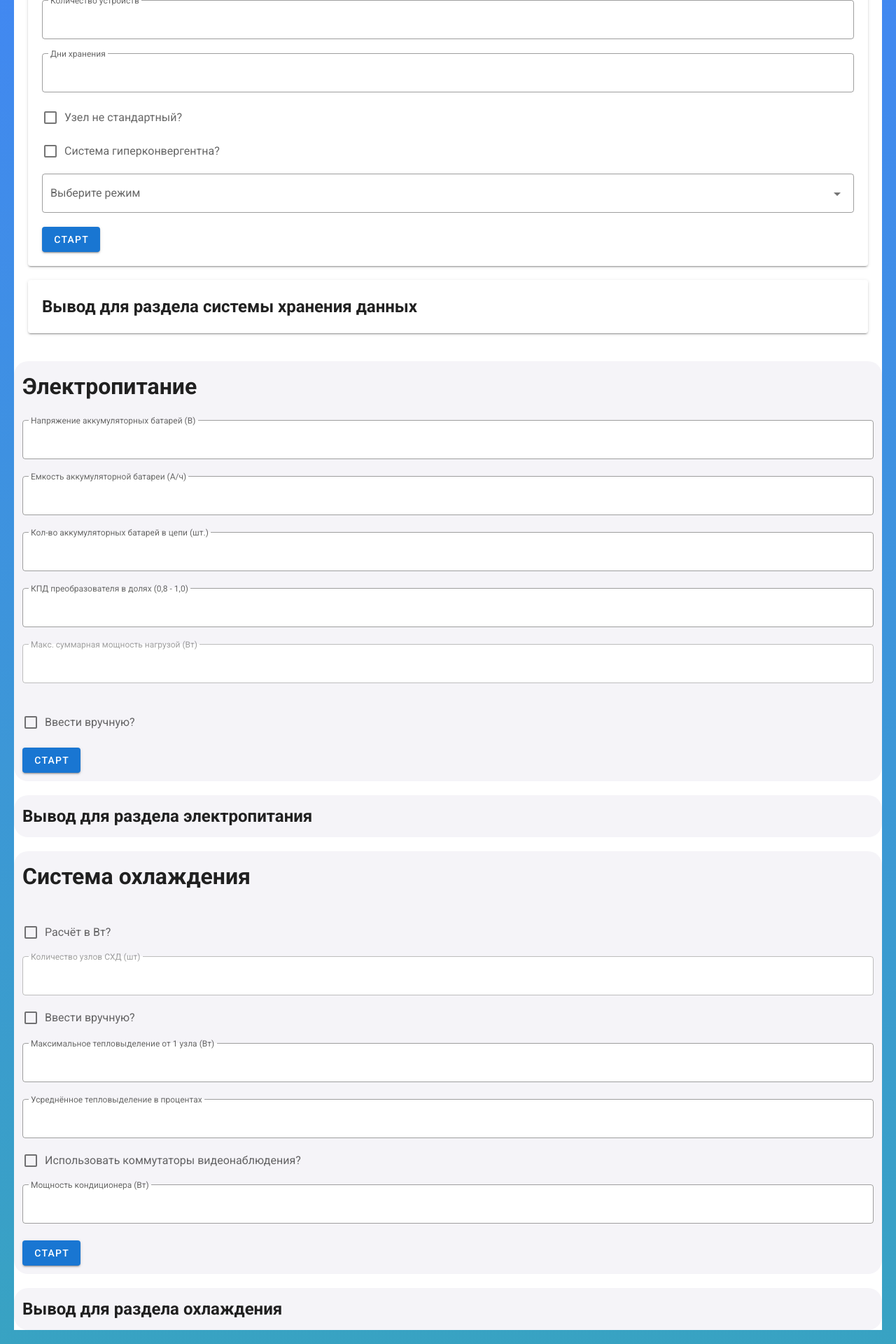
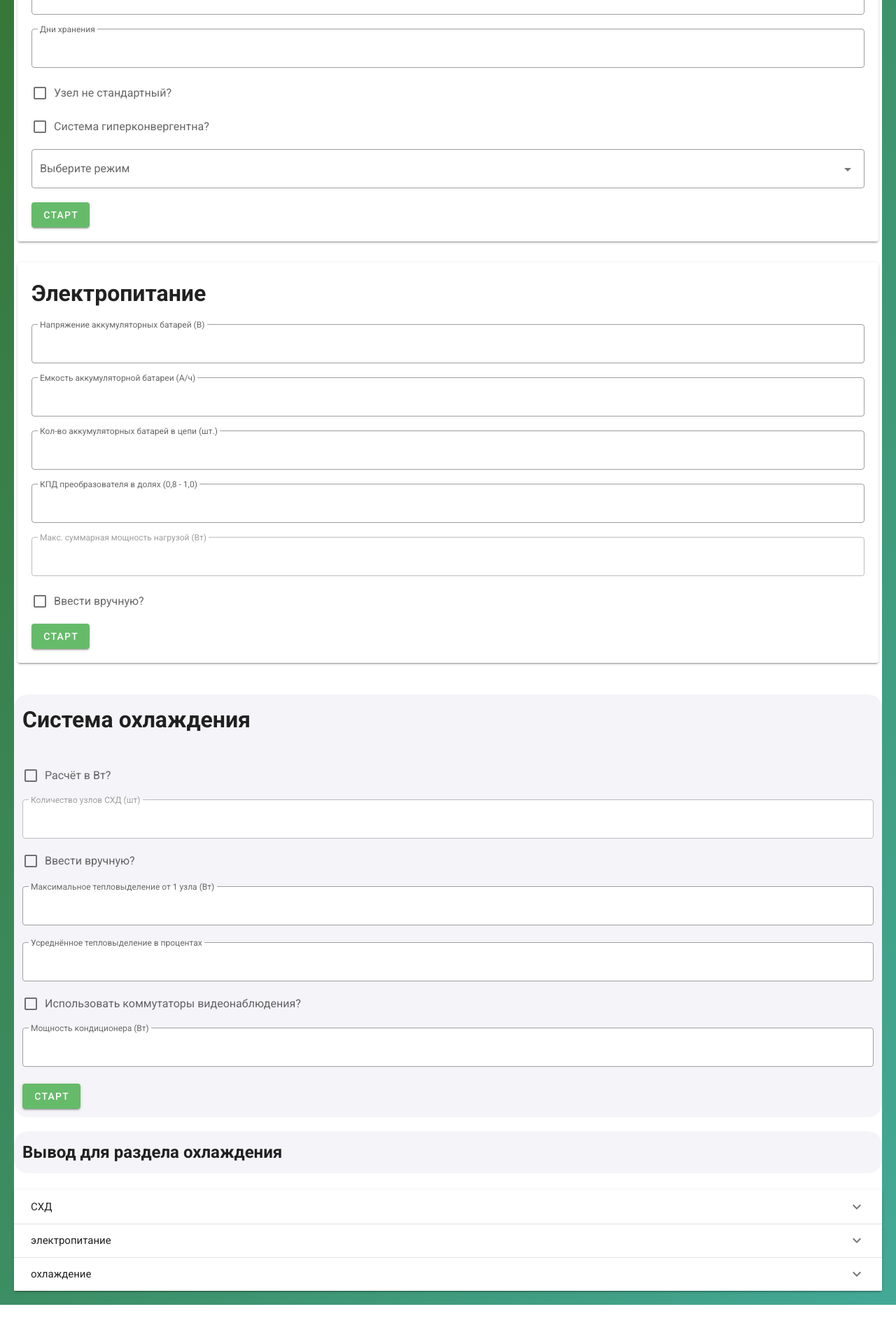
Before and after one commit to Axm749/PD_VUE_2, a Vue app: page / in a window 1280 px wide. Shown: the part 148-2068 px from the top of the page at 70% size. After the commit the page ends 2012 px from the top, so only its background shows below. Built offline with nearby package versions, Linux system fonts and the light colour scheme.

Commit message:
regular 31_03_2024 02:45

```diff
--- a/src/App.vue
+++ b/src/App.vue
@@ -13,6 +13,42 @@
     <condition
     ref="nusli"
     />
+
+    <v-expansion-panels
+      class="mt-6"
+      multiple
+      accordion
+    >
+      <v-expansion-panel>
+        <v-expansion-panel-header>СХД</v-expansion-panel-header>
+        <v-expansion-panel-content
+        >
+          <shd
+            @Power="getpower"
+            @Usli="getUsli"
+          />
+        </v-expansion-panel-content>
+      </v-expansion-panel>
+
+      <v-expansion-panel>
+        <v-expansion-panel-header>электропитание</v-expansion-panel-header>
+        <v-expansion-panel-content>
+          <power
+          ref="npower"
+          />
+        </v-expansion-panel-content>
+      </v-expansion-panel>
+
+      <v-expansion-panel>
+        <v-expansion-panel-header>охлаждение</v-expansion-panel-header>
+        <v-expansion-panel-content>
+          <condition
+          ref="nusli"
+          />
+        </v-expansion-panel-content>
+      </v-expansion-panel>
+
+    </v-expansion-panels>
 
   </v-app>
 </template>
@@ -56,9 +92,26 @@ body{
     width: 100%;
     height: 100%;
     background-size: 200% 200%;
-    background-image: linear-gradient( 0deg, #2ebf91, #4286f4);
-    animation: bg 7s ease infinite;
+    /* background-image: linear-gradient( 0deg, #2ebf91, #4286f4); */
+    /* background-image: linear-gradient( 120deg, #1288ab, #e542f4); */
+    background-image: linear-gradient( 120deg, #33691E, #4DD0E1);
+    animation: bg 5s ease infinite;
 }
+@keyframes bg {
+    0%{
+        background-position: 0%, 100%;
+
+    }
+    50%{
+        background-position: 100% 0%;
+    }
+    100%{
+        background-position: 0%, 100%;
+    }
+}
+/* @keyframes bg {
+  to { transform: translate(-50%, -50%) rotate(1turn); }
+} */
 
 .container{
     padding: 20px;
@@ -76,4 +129,21 @@ body{
 input::-webkit-inner-spin-button, input::-webkit-outer-spin-button{
 -webkit-appearance: none;
 }
+
+.module_bg{
+  background-color: rgba(255, 255, 255, 0.3);
+  border-radius: 10px;
+  padding: 5px;
+  margin-bottom: 20px;
+  /* box-shadow: 5px 5px 5px rgba(0, 0, 0, 0.127); */
+  /* margin: 5px; */
+}
+
+.inCardTab{
+  background-color: rgba(0, 0, 0, 0.02);
+  border-radius: 10px;
+  padding: 5px;
+}
+
+
 </style>
--- a/src/components/power.vue
+++ b/src/components/power.vue
@@ -1,9 +1,9 @@
 <template>
-     <div>
-    <v-container fluid>
+    <div class="module_bg">
+    <v-card class="pa-5">
         <h1>Электропитание</h1>
 
-        <br>
+
         <v-text-field
             type="number"
             outlined
@@ -13,8 +13,9 @@
             :rules="rule"
             hide-details="auto"
             v-model.number="voultage"
-        ></v-text-field>
-        <br>
+            class="mt-5"
+        />
+
         <v-text-field
             type="number"
             outlined
@@ -24,8 +25,8 @@
             :rules="rule"
             hide-details="auto"
             v-model.number="capacity"
-        ></v-text-field>
-        <br>
+            class="mt-5"
+        />
         <v-text-field
             type="number"
             outlined
@@ -35,8 +36,8 @@
             :rules="rule"
             hide-details="auto"
             v-model.number="batteries"
-        ></v-text-field>
-        <br>
+            class="mt-5"
+        />
         <v-text-field
             type="number"
             outlined
@@ -46,8 +47,8 @@
             :rules="rule"
             hide-details="auto"
             v-model.number="kpd"
-        ></v-text-field>
-        <br>
+            class="mt-5"
+        />
         <v-text-field
             type="number"
             :disabled="self === false "
@@ -57,24 +58,28 @@
             :rules="rule"
             hide-details="auto"
             v-model.number="power"
-        ></v-text-field>
-        <br>
+            class="mt-5"
+        />
         <v-checkbox
-        info
-        hide-details
-        label="Ввести вручную?"
-        v-model="self"
-        >
-        </v-checkbox>
-        <br>
-        <v-btn @click="start" color="primary">Старт</v-btn>
-    </v-container>
-    <v-container fluid>
-        <h2>Вывод для раздела электропитания</h2>
-        <div v-show="started">
-            <p>Время работы устройства: {{ result }} ч</p>
-        </div>
-   </v-container>
+            info
+            hide-details
+            label="Ввести вручную?"
+            v-model="self"
+            class="mt-5"
+        />
+        <v-btn
+            @click="start"
+            color="primary"
+            class="mt-5"
+        >Старт</v-btn>
+    </v-card>
+    <v-card
+        class="pa-5 mt-5"
+        v-show="started"
+    >
+        <h2>Время работы устройства:</h2>
+        <p>{{ result }}, ч</p>
+   </v-card>
   </div>
 </template>
 
--- a/src/components/shd.vue
+++ b/src/components/shd.vue
@@ -1,9 +1,12 @@
 <template>
-  <div>
+  <div class="module_bg">
+
+
+    <!-- ввод требований -->
     <v-card
-      class="pa-5 ma-5"
+      class="pa-5"
     >
-      <h1 class="mt-5">Система хранения данных</h1>
+      <h1>Система хранения данных</h1>
 
       <v-text-field
         outlined
@@ -29,7 +32,7 @@
         v-model.number="days"
         class="mt-5"
       />
-<!-- стандратный ли узел -->
+      <!-- стандратный ли узел -->
       <v-checkbox
         info
         hide-details
@@ -37,7 +40,7 @@
         v-model="standart"
         class="mt-5"
       />
-<!-- гиперконвергентность -->
+      <!-- гиперконвергентность -->
       <v-checkbox
         info
         hide-details
@@ -49,6 +52,7 @@
       <template v-if="converg">
         <v-dialog
           v-model="dialog1"
+          transition="dialog-bottom-transition"
           width="80%"
           :scrollable="false"
           aria-hidden="true"
@@ -66,153 +70,6 @@
           </template>
 
 
-          <!-- <v-card
-            class="pa-5 mb-5"
-            outlined
-          >
-            <h1 class="mb-5">Настройки сервера</h1>
-
-              <v-text-field
-
-                type="number"
-                required
-                outlined
-                clearable
-                label="Дисковая память сервера управления (Гбайт)"
-                :rules="rule"
-                hide-details="auto"
-                v-model="ManageServer_capacity"
-                class="mb-5"
-              />
-
-              <v-text-field
-
-                type="number"
-                required
-                outlined
-                clearable
-                label="Количество серверов управления"
-                :rules="rule"
-                hide-details="auto"
-                v-model.number="ManageServer_count"
-                class="mb-5"
-              />
-
-              <v-text-field
-
-                type="number"
-                required
-                outlined
-                clearable
-                label="Дисковая память сервера управления архивом (Гбайт)"
-                :rules="rule"
-                hide-details="auto"
-                v-model.number="ArchManageServer_capacity"
-                class="mb-5"
-              />
-
-              <v-text-field
-
-                type="number"
-                required
-                outlined
-                clearable
-                label="Количество серверов управления архивом"
-                :rules="rule"
-                hide-details="auto"
-                v-model.number="ArchManageServer_count"
-                class="mb-5"
-              />
-
-              <div v-if="options.value == 'video'">
-                <v-text-field
-
-                  type="number"
-                  required
-                  outlined
-                  clearable
-                  label="Дисковая память сервера видеоархива (Гбайт)"
-                  :rules="rule"
-                  hide-details="auto"
-                  v-model.number="ArchVideoServer_capacity"
-                  class="mb-5"
-                />
-
-                <v-text-field
-
-                  type="number"
-                  required
-                  outlined
-                  clearable
-                  label="Количество серверов видеоархива"
-                  :rules="rule"
-                  hide-details="auto"
-                  v-model.number="ArchVideoServer_count"
-                  class="mb-5"
-                />
-
-                <v-text-field
-
-                  type="number"
-                  required
-                  outlined
-                  clearable
-                  label="Дисковая память серверов ситуационного видеонаблюдения (Гбайт)"
-                  :rules="rule"
-                  hide-details="auto"
-                  v-model.number="SituationVideoServer_capacity"
-                  class="mb-5"
-                />
-
-                <v-text-field
-
-                  type="number"
-                  required
-                  outlined
-                  clearable
-                  label="Количество серверов ситуационного видеонаблюдения"
-                  :rules="rule"
-                  hide-details="auto"
-                  v-model.number="SituationVideoServer_count"
-                  class="mb-5"
-                />
-              </div>
-
-              <v-text-field
-
-                type="number"
-                required
-                outlined
-                clearable
-                label="Дисковая память сервера сопряжения (Гбайт)"
-                :rules="rule"
-                hide-details="auto"
-                v-model.number="ConnectServer_capacity"
-                class="mb-5"
-              />
-
-              <v-text-field
-
-                type="number"
-                required
-                outlined
-                clearable
-                label="Количество серверов сопряжения"
-                :rules="rule"
-                hide-details="auto"
-                v-model.number="ConnectServer_count"
-              />
-
-
-
-
-
-
-
-
-
-          </v-card> -->
-
           <!-- сами параметры через v-for -->
           <v-card
             outlined
@@ -225,7 +82,7 @@
             <div
               v-for="(server, index) in convServParam"
               :key="index"
-              class="mt-5"
+              class="mt-5 inCardTab"
             >
 
               <br>
@@ -272,14 +129,13 @@
                 @click="deleteItem(server, index)"
                 class="mt-5"
               >  <v-icon>mdi-trash-can</v-icon>  удалить </v-btn>
-              <hr>
 
             </div>
 
             <v-btn
               color="primary"
               @click="extendConvServParamList"
-              class="mt-5"
+              class="mt-5  mr-5"
             >добавить</v-btn>
 
             <v-btn
@@ -359,14 +215,8 @@
         class="mt-5"
       ></v-text-field>
 
-      <!-- старт -->
-      <v-btn
-        @click="start"
-        color="primary"
-        class="mt-5"
-      >Старт</v-btn>
 
-
+      <!-- доступ к вычислениям видеонаблюдения -->
       <template v-if="options.value == 'video'">
         <v-dialog
           v-model="dialog"
@@ -377,12 +227,13 @@
           class="mt-5"
         >
           <template v-slot:activator="{ props }">
+            <!-- <br> -->
             <v-btn
               max-width="100%"
               color="primary"
               v-bind="props"
               @click="getVideo"
-              class="mt-5"
+              class="mt-5 mr-5"
               ><v-icon>mdi-cog</v-icon>
               Дополнительно
             </v-btn>
@@ -392,31 +243,52 @@
 
         </v-dialog>
       </template>
+
+
+
+      <!-- старт -->
+      <v-btn
+        @click="start"
+        color="primary"
+        class="mt-5"
+      >Старт</v-btn>
     </v-card>
 
 
-<!-- результаты вычислений -->
+    <!-- результаты вычислений -->
     <v-card
-      class="pa-5 ma-5"
+      class="pa-5 mt-5"
+      v-show="started"
     >
-      <h2>Вывод для раздела системы хранения данных</h2>
-      <div v-show="started">
-        <p>Требуемый объём для хранения видеоданных {{ volume }} TiB</p>
+      <!-- <h2>Вывод для раздела системы хранения данных</h2> -->
+      <!-- <div v-show="started"> -->
+        <p>Требуемый объём для хранения видеоданных <strong>{{ volume }} TiB</strong> </p>
         <p>
-          Требуемый объём СХД с учетом перевода TiB в Тбайт {{ volume1 }} Тбайт
+          Требуемый объём СХД с учетом перевода TiB в Тбайт <strong>{{ volume1 }} Тбайт</strong>
         </p>
         <div v-show="converg">
-          <p>Объём с резервным копированием {{ volume2 }} Тбайт</p>
-          <p>
-            С учетом резерва требуемая от СХД полезная ёмкость составит
-            {{ volume3 }} Тбайт
-          </p>
+          <p>Объём с резервным копированием <strong>{{ volume2 }} Тбайт</strong></p>
+          <p>С учетом резерва требуемая от СХД полезная ёмкость составит
+            <strong>{{ volume3 }} Тбайт;</strong></p>
         </div>
-        <p>Количество узлов {{ usli }} шт</p>
-        <p>Количество узлов с резервированием {{ usli + 2 }} шт</p>
-      </div>
+        <p>Узлов без резервирования <strong>{{ usli }} шт;</strong></p>
+        <p>Узлов с резервированием <strong>{{ usli + 2 }} шт.</strong></p>
+
+        <v-btn
+
+          class="mt-5"
+        >сохранить</v-btn>
+        <v-btn
+          @click="started=false"
+          class="mt-5 ml-5"
+        >скрыть</v-btn>
+      <!-- </div> -->
     </v-card>
   </div>
+
+
+
+
 </template>
 
 <script>
@@ -430,10 +302,13 @@ export default {
   data() {
     return {
       convServParam: [
-        {id: 0, title: `сервер управления`, count: 1, volume: 10,},
-        {id: 1, title: `сервер архивного управления`, count: 1, volume: 20,},
-        {id: 2, title: `сервер сопряжения`, count: 1, volume: 20,}
+        {id: 0, title: `сервер управления`, count: 1, volume: 300},
+        {id: 1, title: `сервер архивного управления`, count: 1, volume: 300},
+        {id: 2, title: `сервер сопряжения`, count: 3, volume: 600},
+        {id: 3, title: `сервер ситуационного видеонаблюдения`, count: 1, volume: 300},
+        {id: 4, title: `сервер другой`, count: 3, volume: 7680}
       ],
+      // список дополнительных серверов вносящих свои требования к объёму схд
       sumItUpAnswer: 0, //объём всех серверов вместе взятых, ГБ
 
 
@@ -463,20 +338,22 @@ export default {
         { name: "Система видеонаблюдения", value: "video" },
         { name: "Ручной режим", value: "user" },
       ], //Выбор режимов
-      ManageServer_count: '...',
-      ManageServer_capacity:'...',
-      ArchManageServer_count: '...',
-      ArchManageServer_capacity:'...',
-      ArchVideoServer_count: '...',
-      ArchVideoServer_capacity:'...',
-      SituationVideoServer_count: '...',
-      SituationVideoServer_capacity:'...',
-      ConnectServer_count: '...',
-      ConnectServer_capacity:'...',
+      // ManageServer_count: '...',
+      // ManageServer_capacity:'...',
+      // ArchManageServer_count: '...',
+      // ArchManageServer_capacity:'...',
+      // ArchVideoServer_count: '...',
+      // ArchVideoServer_capacity:'...',
+      // SituationVideoServer_count: '...',
+      // SituationVideoServer_capacity:'...',
+      // ConnectServer_count: '...',
+      // ConnectServer_capacity:'...',
       convergChecked: false,
     };
   },
   methods: {
+
+    // изменение списка дополнительных серверов для гиперконвергента
     extendConvServParamList(){
       // console.log('hello, making a new member')
       // console.log(this.convServParam)
@@ -491,8 +368,6 @@ export default {
 
       // console.log(this.convServParam)
     },
-
-
     deleteItem: function (item, index) {
       if(this.convServParam[index] === item) {
       // The template passes index as the second parameter to avoid indexOf,
@@ -506,7 +381,7 @@ export default {
       }
     },
 
-
+    // суммарный объём всех серверов в гиперконвергентной вкладке
     sumItUp(){
       this.sumItUpAnswer = 0
       this.convServParam.forEach( servParam => {
@@ -518,8 +393,11 @@ export default {
 
 
 
+
+
+
     getMbrVideo() {
-      console.log("cams_Mbr", (this.mBr = localStorage.getItem("Bitrate")));
+      // console.log("cams_Mbr", (this.mBr = localStorage.getItem("Bitrate")));
       this.video = true;
       return (this.mBR = localStorage.getItem("Bitrate"));
     }, //Ф-ция, отвечающая за присвоение битрейта от видеокамер
--- a/src/plugins/vuetify.js
+++ b/src/plugins/vuetify.js
@@ -1,10 +1,26 @@
 import Vue from 'vue';
 import Vuetify from 'vuetify/lib/framework';
+import colors from 'vuetify/lib/util/colors'
 
 Vue.use(Vuetify);
 
 export default new Vuetify({
     breakpoint:{
         mobileBreakpoint: 'sm'
-    }
+    },
+    theme: {
+        themes: {
+          light: {
+            primary: colors.green.lighten1, // #E53935
+            secondary: colors.lightGreen.lighten2, // #FFCDD2
+            accent: colors.green.accent1, // #3F51B5
+            error: colors.red.darken2,
+            success: colors.green.accent2,
+
+          },
+          dark:{
+
+          }
+        },
+      },
 });
```
